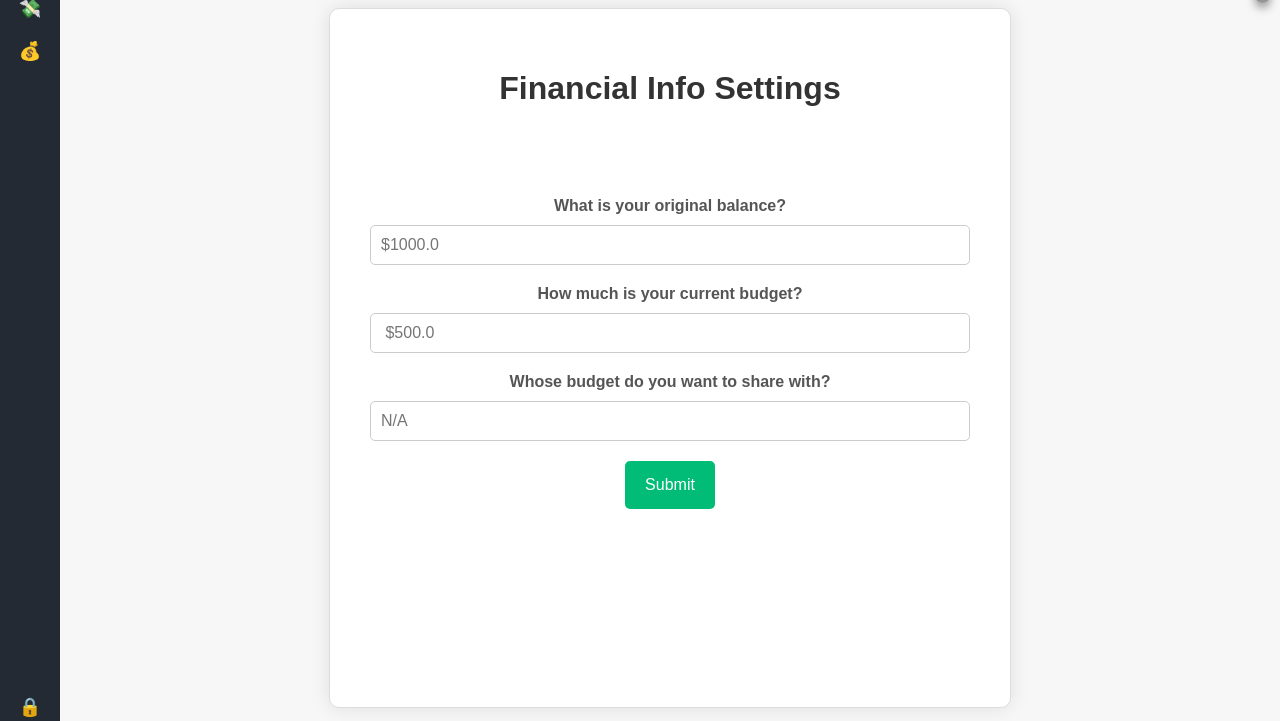
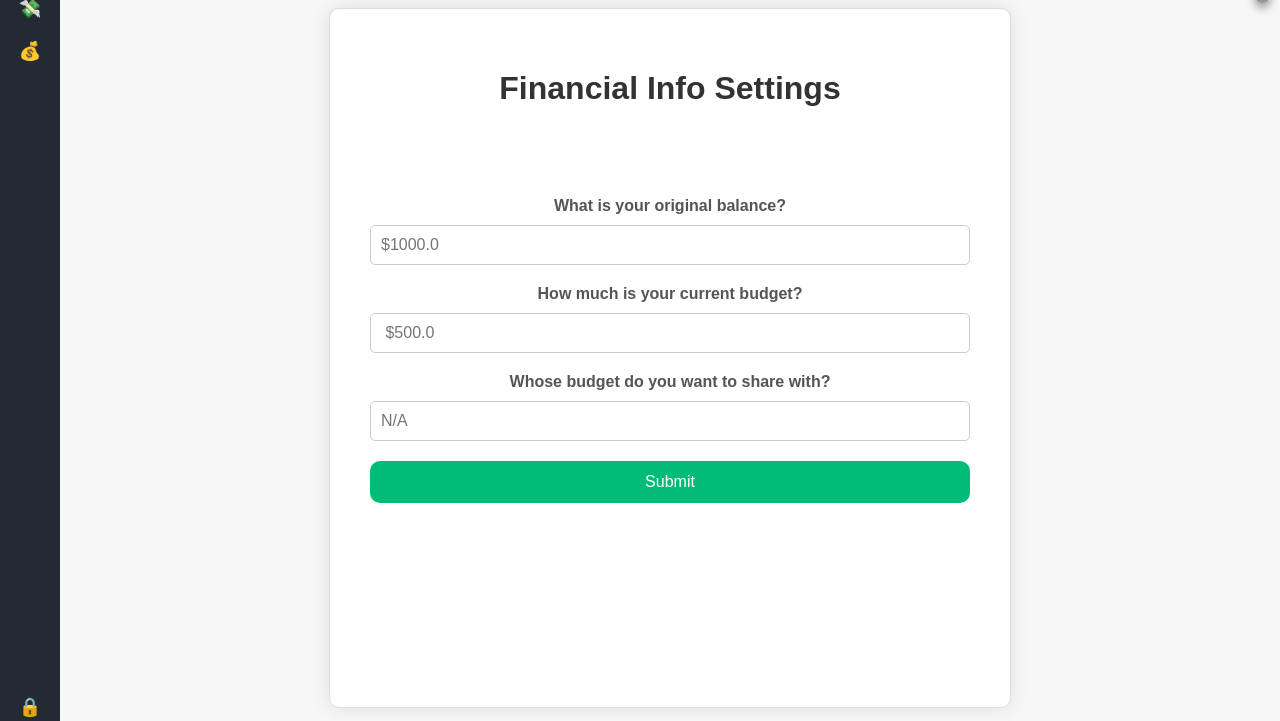
Before and after one commit to Shivanii7/ACIT2911-Agile, a Flask app: page /settings/fillform in a window 1280 px wide. Shown: the part 42-763 px from the top of the page. Run offline with Flask 3, Linux system fonts and the light colour scheme; a user stored in the database is signed in.

Commit message:
fix setting ok button

```diff
--- a/main.py
+++ b/main.py
@@ -421,7 +421,6 @@ def create():
     if not receipt_image:
         receipt_image_path = None
 
-
     if not validate_name(name):
         flash("Invalid name.")
         return redirect(url_for("expense_homepage"))
--- a/static/create.css
+++ b/static/create.css
@@ -60,7 +60,7 @@ h1 {
 }
 
 .submit-button:hover {
-    background-color: #45a049;
+    background-color: #B4857E;
 }
 
 /* body.darkmode{
--- a/static/setting.js
+++ b/static/setting.js
@@ -30,6 +30,7 @@ document.querySelector("form").addEventListener("submit", function(event){
       .then((json) => {
         console.log(json);
         modalBody.textContent = json.message;
+
         redirectUrl = json.redirect_url;
       })
       .catch((e) => {
@@ -47,6 +48,8 @@ overlay.addEventListener("click", () => {
 });
 
 closeModalButton.addEventListener("click", (event) => {
+  console.log(2)
+  console.log(redirectUrl)
   const modal = closeModalButton.closest(".modal");
   closeModal(modal);
   window.location.href = redirectUrl;
--- a/static/settings.css
+++ b/static/settings.css
@@ -66,18 +66,23 @@ margin-bottom: 20px;
 }
 
 input[type="submit"] {
-background-color: #00bc77;
-border: none;
-color: white;
-padding: 15px 20px;
-border-radius: 5px;
-cursor: pointer;
-font-size: 16px;
-transition: background-color 0.3s;
+  width: 100%;
+  background-color: #00bc77;
+  border: none;
+  color: white;
+  padding: 12px 0;
+  border-radius: 10px;
+  cursor: pointer;
+  font-size: 16px;
 }
 
 input[type="submit"]:hover {
   background-color: #B4857E;
+}
+#close_window_button{
+  width: 10%;
+  padding: 5px 0;
+  border-radius: 5px;
 }
 .expense-form {
   position: relative;
```
Also changed, not shown: static/edit.css (+4 -3 lines), templates/settings.html (+0 -7 lines), data/data.db, data/test.db, 1 other file.
